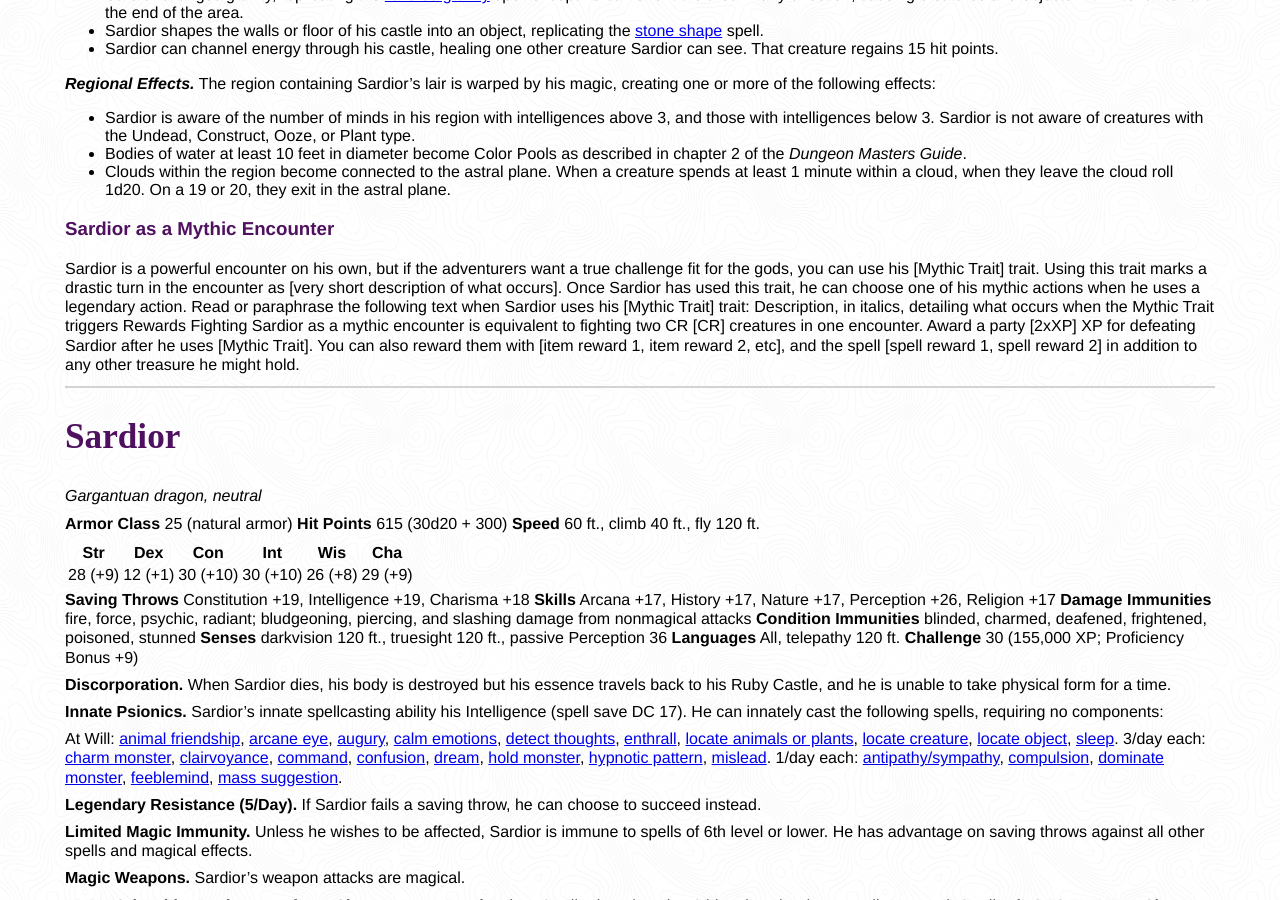
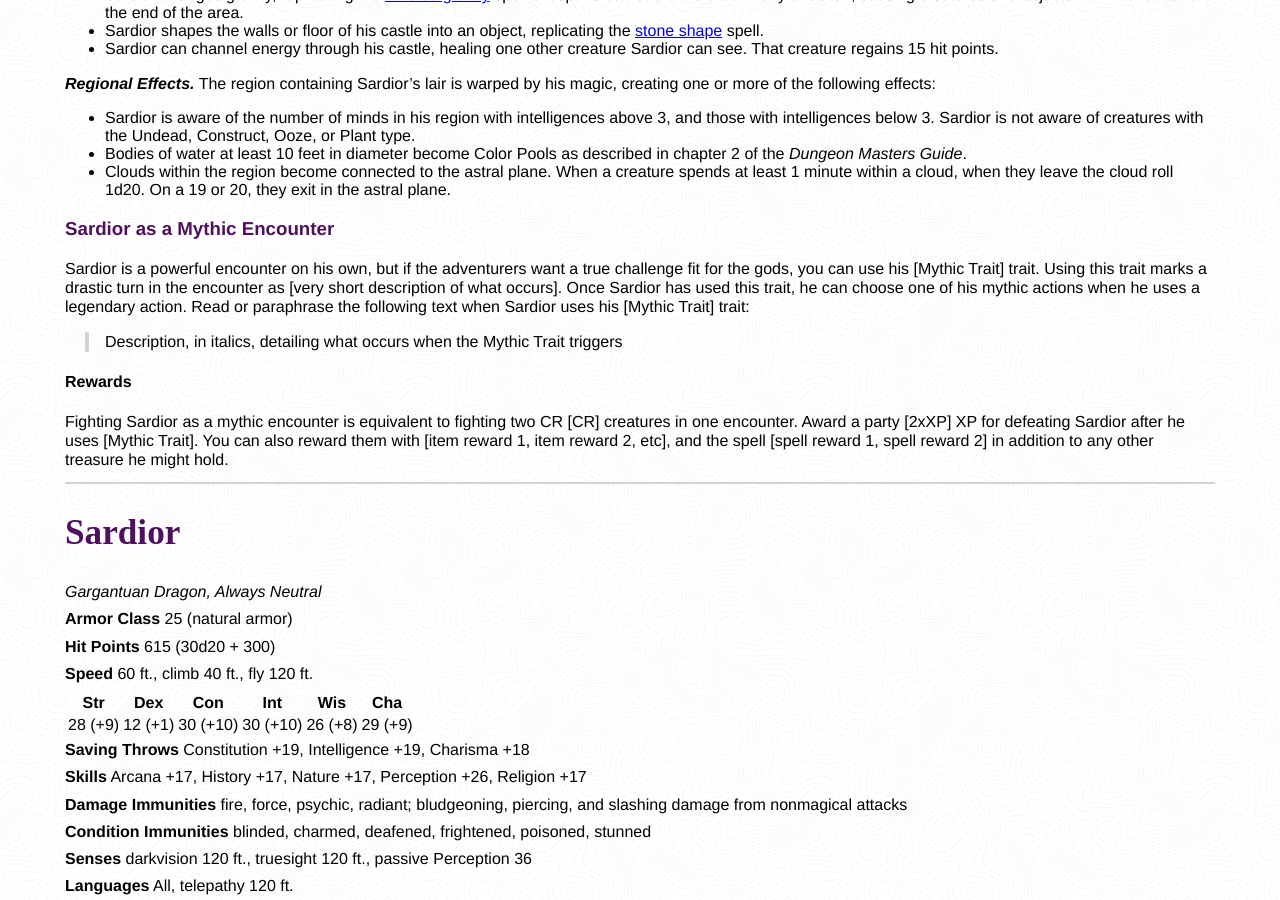
Before and after one commit to vorpaldicepress/vorpaldicepress.github.io, a Jekyll site: the page built from _posts/drafts/blogs/2021-10-20-Sardior-the-Ruby-Dragon.md, in a window 1280 px wide and 900 px high, scrolled down 1011 px. Built offline with Jekyll 4.4.1, drawn with Linux system fonts in a browser that asks for light colours; some web fonts are replaced.

Commit message:
Update 2021-10-20-Sardior-the-Ruby-Dragon.md

```diff
--- a/_posts/drafts/blogs/2021-10-20-Sardior-the-Ruby-Dragon.md
+++ b/_posts/drafts/blogs/2021-10-20-Sardior-the-Ruby-Dragon.md
@@ -38,29 +38,40 @@ The Ruby Palace is a flying castle which travels the material plane high above t
 ### Sardior as a Mythic Encounter
 Sardior is a powerful encounter on his own, but if the adventurers want a true challenge fit for the gods, you can use his [Mythic Trait] trait. Using this trait marks a drastic turn in the encounter as [very short description of what occurs]. Once Sardior has used this trait, he can choose one of his mythic actions when he uses a legendary action.
 Read or paraphrase the following text when Sardior uses his [Mythic Trait] trait:
-Description, in italics, detailing what occurs when the Mythic Trait triggers
-Rewards
+
+> Description, in italics, detailing what occurs when the Mythic Trait triggers
+
+#### Rewards
 Fighting Sardior as a mythic encounter is equivalent to fighting two CR [CR] creatures in one encounter. Award a party [2xXP] XP for defeating Sardior after he uses [Mythic Trait]. You can also reward them with [item reward 1, item reward 2, etc], and the spell [spell reward 1, spell reward 2] in addition to any other treasure he might hold.
 
 ---
 
 ## Sardior
-*Gargantuan dragon, neutral*
+
+*Gargantuan Dragon, Always Neutral*
 
 **Armor Class** 25 (natural armor)
+
 **Hit Points** 615 (30d20 + 300)
+
 **Speed** 60 ft., climb 40 ft., fly 120 ft.
 
 |Str|Dex|Con|Int|Wis|Cha|
 |:-:|:-:|:-:|:-:|:-:|:-:|
-|28 (+9)|12 (+1)|30 (+10)|30 (+10)|26 (+8)|29 (+9)|
+|  28 (+9)  |  12 (+1)  |  30 (+10)  |  30 (+10)  |  26 (+8)  |  29 (+9)  |
 
 **Saving Throws** Constitution +19, Intelligence +19, Charisma +18
+
 **Skills** Arcana +17, History +17, Nature +17, Perception +26, Religion +17
+
 **Damage Immunities** fire, force, psychic, radiant; bludgeoning, piercing, and slashing damage from nonmagical attacks
+
 **Condition Immunities** blinded, charmed, deafened, frightened, poisoned, stunned
+
 **Senses** darkvision 120 ft., truesight 120 ft., passive Perception 36
+
 **Languages** All, telepathy 120 ft.
+
 **Challenge** 30 (155,000 XP; Proficiency Bonus +9)
 
 **Discorporation.** When Sardior dies, his body is destroyed but his essence travels back to his Ruby Castle, and he is unable to take physical form for a time.
```
